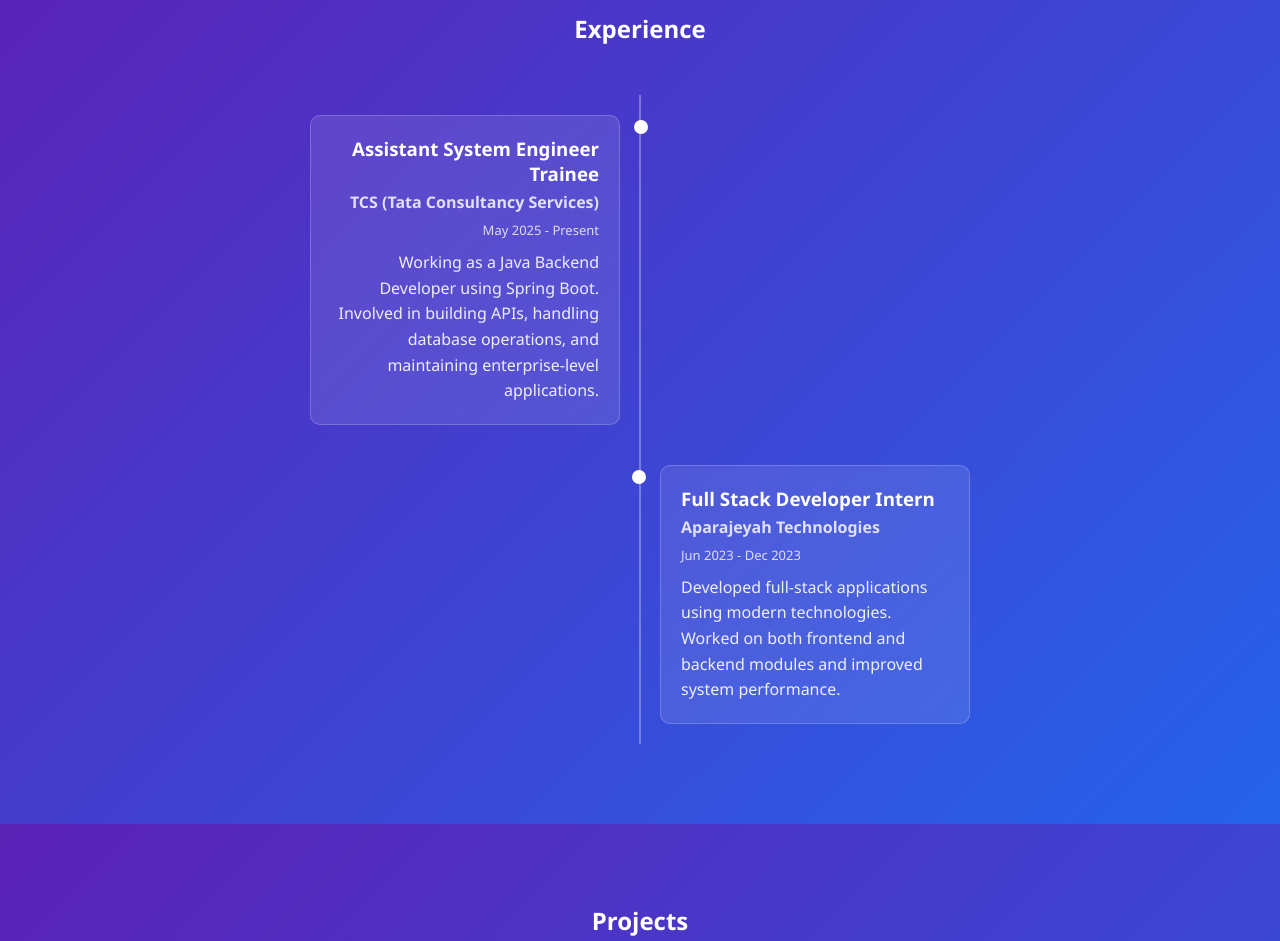
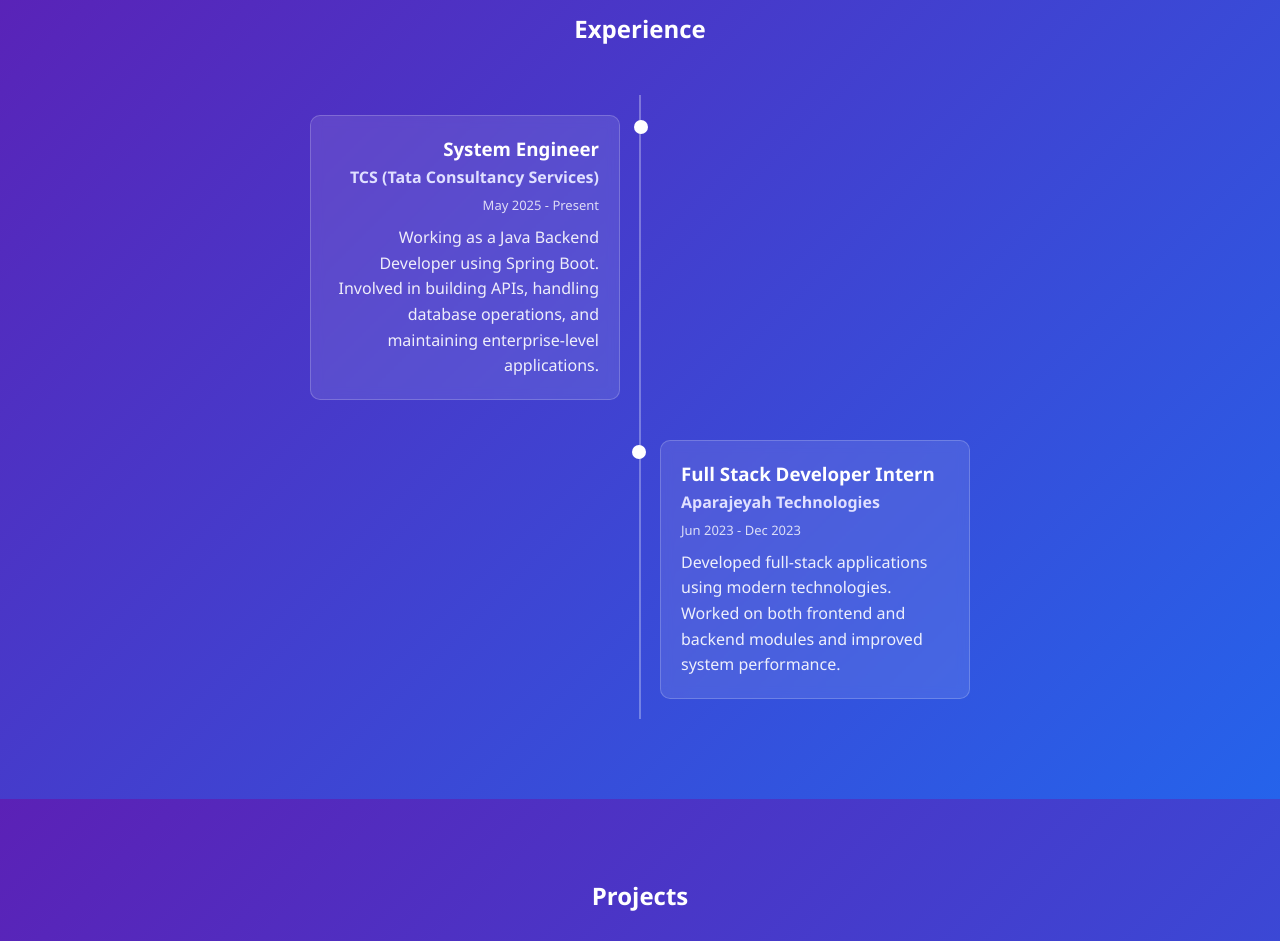
Before and after one commit to Saranyapreethi/Saranya-Preethi-portfolio, an Angular app: page / in a window 1280 px wide. Shown: the part 1760-2701 px from the top of the page. Built offline with nearby package versions, Linux system fonts and the light colour scheme.

Commit message:
experience changes

```diff
--- a/src/app/components/Experience/experience.html
+++ b/src/app/components/Experience/experience.html
@@ -8,7 +8,7 @@
       <!-- Experience 1 -->
       <div class="timeline-item">
         <div class="timeline-content">
-          <h3>Assistant System Engineer Trainee</h3>
+          <h3>System Engineer</h3>
           <h4>TCS (Tata Consultancy Services)</h4>
           <span class="date">May 2025 - Present</span>
 
```
